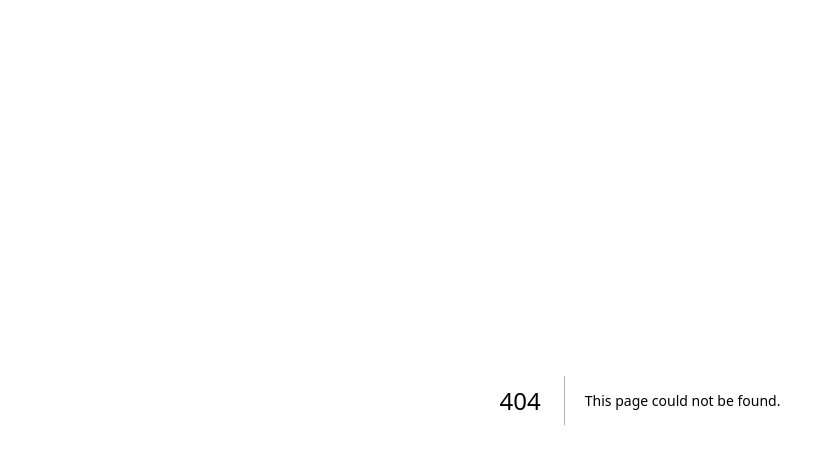
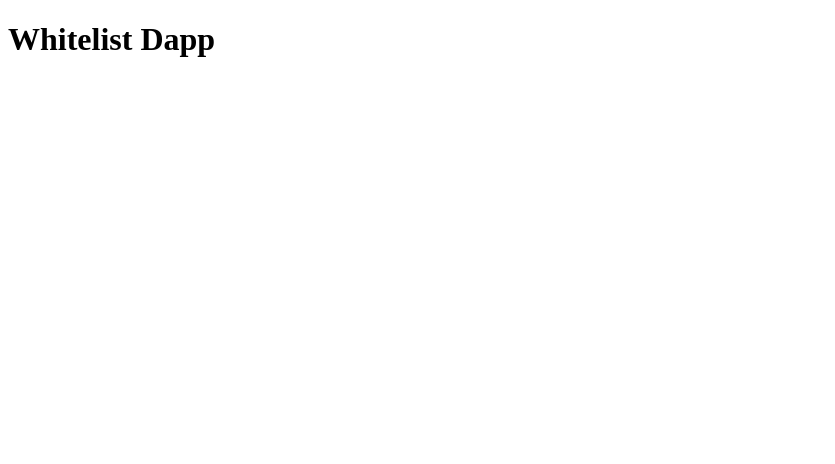
Before and after one commit to mateogalic112/super-sayan-nfts, a Next.js app: page /whitelist in a window 1280 px wide. Before the commit this address had no page. Shown: the top 464 px of the page, without its empty margins (0-835 px from the left). Built offline with nearby package versions, Linux system fonts and the light colour scheme.

Commit message:
Add web3 constants

```diff
--- a/components/Inventory.tsx
+++ b/components/Inventory.tsx
@@ -1,6 +1,7 @@
 "use-client";
 import { ethers } from "ethers";
 import { useEffect, useState } from "react";
+import web3Constants from "../constants/web3";
 import Marekt from "../artifacts/contracts/Market.sol/Market.json";
 
 const Inventory = () => {
@@ -12,7 +13,7 @@ const Inventory = () => {
         const provider = new ethers.providers.Web3Provider(window.ethereum);
         const signer = provider.getSigner();
         const contract = new ethers.Contract(
-          "0x5FC8d32690cc91D4c39d9d3abcBD16989F875707",
+          web3Constants.MARKET_CONTRACT_ADDRESS,
           Marekt.abi,
           signer
         );
--- a/components/MintButton.tsx
+++ b/components/MintButton.tsx
@@ -1,6 +1,7 @@
 "use-client";
 import { ethers } from "ethers";
 import SuperSayan from "../artifacts/contracts/SuperSayanNFT.sol/SuperSayanNFT.json";
+import web3Constants from "../constants/web3";
 
 const MintButton = () => {
   let mintToken;
@@ -8,7 +9,7 @@ const MintButton = () => {
     const provider = new ethers.providers.Web3Provider(window.ethereum);
     const signer = provider.getSigner();
     const contract = new ethers.Contract(
-      "0xDc64a140Aa3E981100a9becA4E685f962f0cF6C9",
+      web3Constants.SUPERSAYAN_CONTRACT_ADDRESS,
       SuperSayan.abi,
       signer
     );
--- a/components/NftContainer.tsx
+++ b/components/NftContainer.tsx
@@ -3,6 +3,7 @@ import { ethers } from "ethers";
 import { useEffect, useState } from "react";
 import SuperSayan from "../artifacts/contracts/SuperSayanNFT.sol/SuperSayanNFT.json";
 import NftCard from "./NftCard";
+import web3Constants from "../constants/web3";
 
 const NftContainer = () => {
   const [nfts, setNtfs] = useState<any[]>([]);
@@ -13,7 +14,7 @@ const NftContainer = () => {
         const provider = new ethers.providers.Web3Provider(window.ethereum);
         const signer = provider.getSigner();
         const contract = new ethers.Contract(
-          "0xDc64a140Aa3E981100a9becA4E685f962f0cF6C9",
+          web3Constants.SUPERSAYAN_CONTRACT_ADDRESS,
           SuperSayan.abi,
           signer
         );
--- /dev/null
+++ b/constants/web3.ts
@@ -0,0 +1,5 @@
+export default {
+  WHITELIST_CONTRACT_ADDRESS: "0x5FbDB2315678afecb367f032d93F642f64180aa3",
+  SUPERSAYAN_CONTRACT_ADDRESS: "0xDc64a140Aa3E981100a9becA4E685f962f0cF6C9",
+  MARKET_CONTRACT_ADDRESS: "0x5FC8d32690cc91D4c39d9d3abcBD16989F875707",
+};
--- a/package.json
+++ b/package.json
@@ -17,7 +17,7 @@
     "@types/react": "18.0.28",
     "chai": "^4.3.7",
     "ethereum-waffle": "^3.0.0",
-    "ethers": "^5.0.0",
+    "ethers": "5",
     "hardhat": "^2.12.7",
     "hardhat-gas-reporter": "^1.0.9",
     "solidity-coverage": "^0.8.2",
--- /dev/null
+++ b/pages/whitelist.tsx
@@ -0,0 +1,16 @@
+import Head from "next/head";
+
+export default function Whitelist() {
+  return (
+    <div>
+      <Head>
+        <title>Whitelist Dapp</title>
+        <meta name="description" content="Whitelist-Dapp" />
+        <link rel="icon" href="/favicon.ico" />
+      </Head>
+      <main>
+        <h1>Whitelist Dapp</h1>
+      </main>
+    </div>
+  );
+}
```
Also changed, not shown: 1 other file (tests, documents, lock files or other folders).
